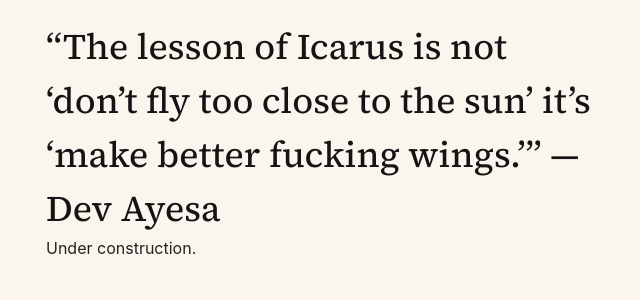
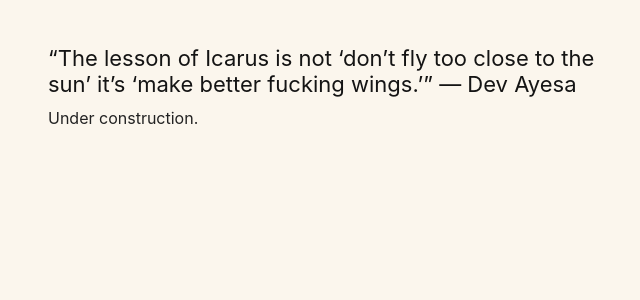
Before and after one commit to vindou/vindou, a Jekyll site: the page built from portfolio/index.html, in a window 1280 px wide. Shown: the top 300 px of the page, without its empty margins (314-954 px from the left). Built offline with Jekyll 4.4.1, drawn with Linux system fonts in a browser that asks for light colours.

Commit message:
Update index.html

```diff
--- a/portfolio/index.html
+++ b/portfolio/index.html
@@ -3,6 +3,16 @@ layout: default
 title: Portfolio
 ---
 
-<h1>“The lesson of Icarus is not ‘don’t fly too close to the sun’ it’s ‘make better fucking wings.’” —
-    Dev Ayesa</h1>
-<p>Under construction.</p>
+
+
+<div class="title">
+    <div class="subsection">
+      <div class="text-container title-text">
+        <h2>“The lesson of Icarus is not ‘don’t fly too close to the sun’ it’s ‘make better fucking wings.’” —
+            Dev Ayesa</h2>
+      </div>
+    </div>
+  </div>
+  <div class="text-container">
+    <p>Under construction.</p>
+  </div>
```
